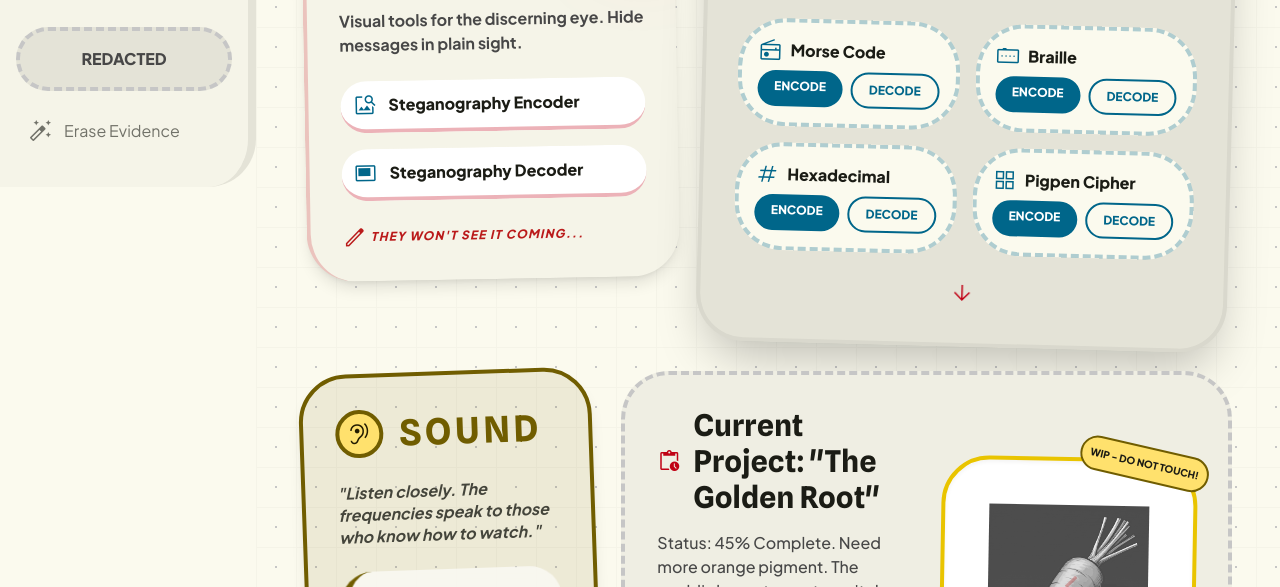
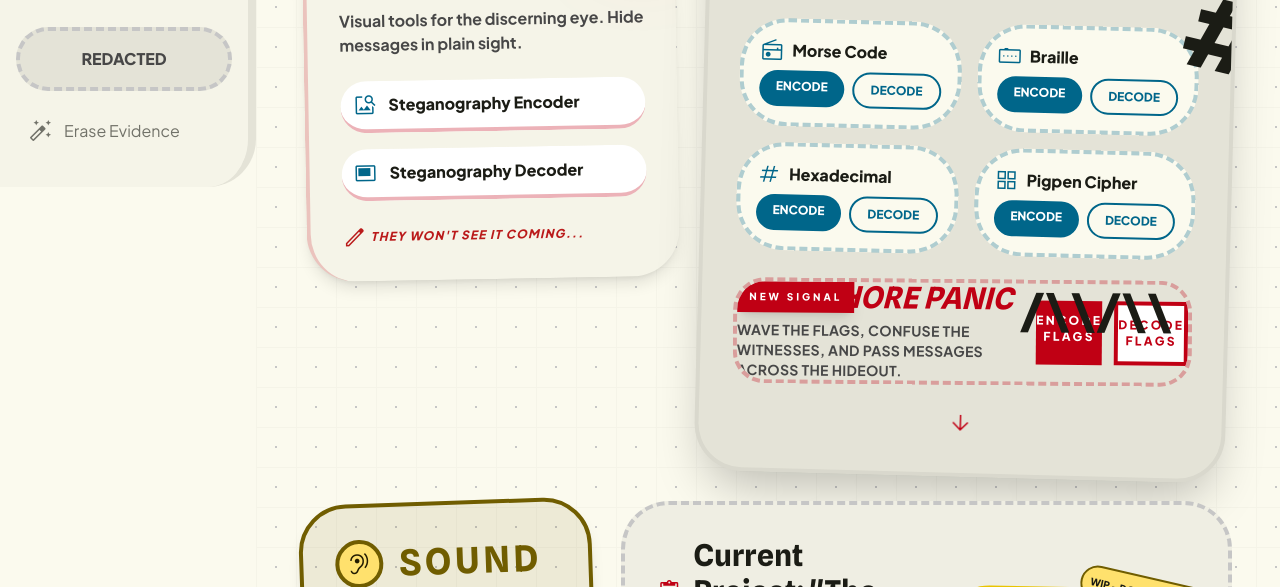
Before and after one commit to eric-beck/bad-bunny-studio, a website: page labs/index.html in a window 1280 px wide. Shown: the part 613-1200 px from the top of the page. Drawn offline with nearby package versions, Linux system fonts and the light colour scheme.

Commit message:
feat: add new Semaphore Panic section with encoding and decoding options

```diff
--- a/labs/index.html
+++ b/labs/index.html
@@ -198,6 +198,7 @@
                     <div
                         class="md:col-span-7 bg-surface-container-highest rounded-xl p-8 rotate-[1.5deg] shadow-2xl relative overflow-hidden border-4 border-on-surface/5">
                         <div class="absolute top-0 left-0 w-full h-2 bg-primary"></div>
+                        <div class="absolute -right-10 top-24 text-primary/10 text-8xl font-black rotate-12 pointer-events-none">#</div>
                         <div class="flex justify-between items-start mb-8">
                             <div>
                                 <h3 class="text-5xl font-black font-headline text-secondary leading-none mb-2">SCRIBBLES
@@ -255,6 +256,24 @@
                                         class="flex-1 py-2 bg-secondary text-white text-xs font-black rounded-lg text-center">ENCODE</a>
                                     <a href="decoders/pigpen.html"
                                         class="flex-1 py-2 border-2 border-secondary text-secondary text-xs font-black rounded-lg text-center">DECODE</a>
+                                </div>
+                            </div>
+                        </div>
+                        <div class="mt-6 rounded-[2rem] border-4 border-dashed border-primary/30 bg-tertiary-container/40 p-5 rotate-[-1deg] relative overflow-hidden">
+                            <div class="absolute -left-3 top-3 bg-primary text-white text-[10px] font-black uppercase tracking-[0.3em] px-3 py-2 rotate-[-8deg] shadow-lg">
+                                New Signal
+                            </div>
+                            <div class="absolute right-4 bottom-3 text-tertiary/30 text-5xl font-black rotate-[8deg] pointer-events-none">/\\/\\</div>
+                            <div class="flex flex-col gap-4 md:flex-row md:items-center md:justify-between pt-6">
+                                <div class="max-w-md">
+                                    <h4 class="font-headline text-3xl font-black uppercase italic text-primary leading-none">Semaphore Panic</h4>
+                                    <p class="mt-2 text-sm font-bold text-on-surface-variant uppercase tracking-wide">Wave the flags, confuse the witnesses, and pass messages across the hideout.</p>
+                                </div>
+                                <div class="flex flex-col sm:flex-row gap-3 sm:min-w-[18rem]">
+                                    <a href="encoders/semaphore.html"
+                                        class="flex-1 rounded-[1.5rem] bg-primary px-5 py-3 text-center text-xs font-black uppercase tracking-[0.2em] text-white shadow-[4px_4px_0px_rgba(112,93,0,0.35)] hover:-rotate-2 transition-transform">Encode Flags</a>
+                                    <a href="decoders/semaphore.html"
+                                        class="flex-1 rounded-[1.5rem] border-4 border-primary bg-white px-5 py-3 text-center text-xs font-black uppercase tracking-[0.2em] text-primary shadow-[4px_4px_0px_rgba(192,0,20,0.12)] hover:rotate-2 transition-transform">Decode Flags</a>
                                 </div>
                             </div>
                         </div>
```
